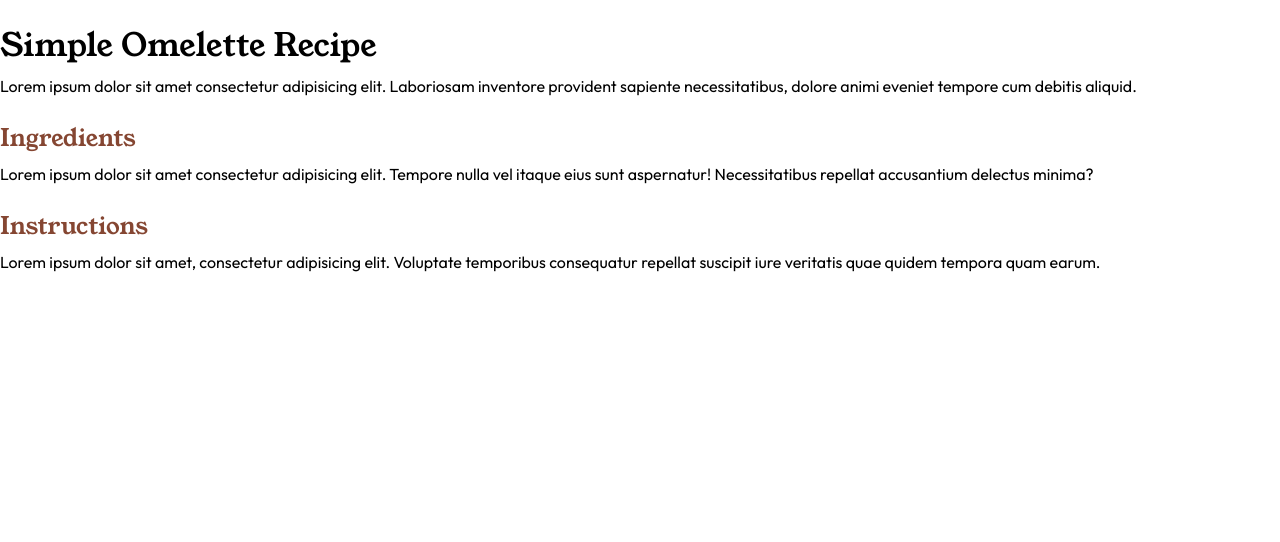
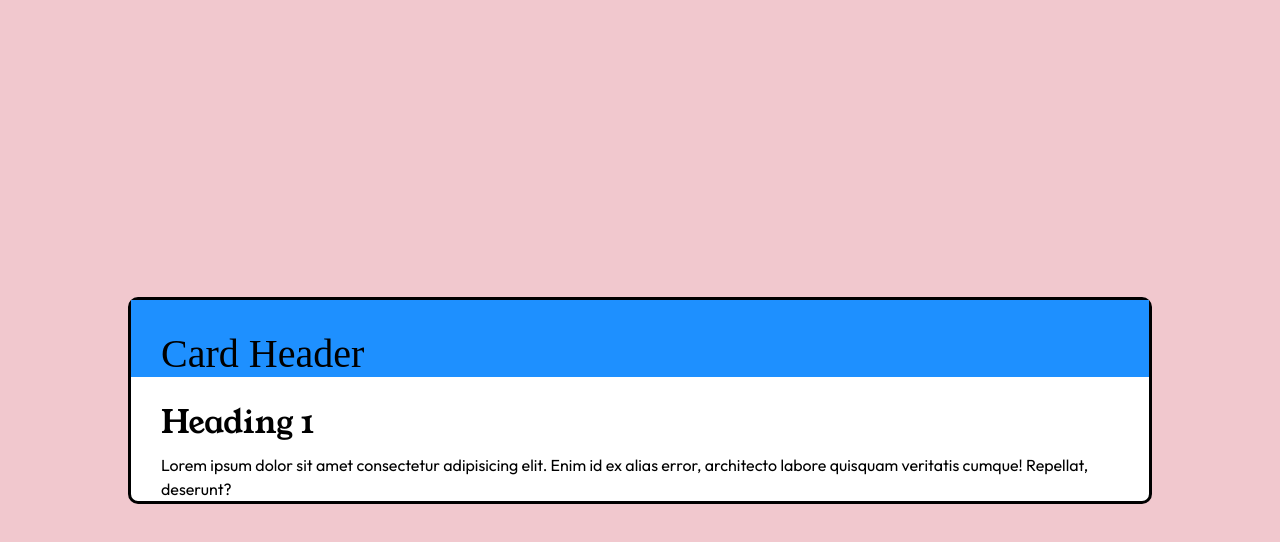
Before and after one commit to Lewis-mbui/frontendmentor-recipe-page, a plain HTML site: page index.html in a window 1280 px wide. Drawn offline with Linux system fonts and the light colour scheme.

Commit message:
Build the card component

```diff
--- a/CSS/styles.css
+++ b/CSS/styles.css
@@ -54,5 +54,45 @@ h2 {
 p {
   font-family: Outfit;
   font-size: 1.6rem;
+  line-height: 1.5;
   margin: 0;
 }
+
+/* Cards */
+.container {
+  background: rgb(241, 200, 206);
+  height: 100vh;
+}
+
+.card {
+  background: var(--color-white);
+  height: 100%;
+  border: 3px solid black;
+}
+
+.card__header {
+  background: dodgerblue;
+  font-size: 4rem;
+}
+
+.card__body {
+  padding: 0 3rem;
+}
+
+@media screen and (min-width: 768px) {
+  .container {
+    display: flex;
+    justify-content: center;
+    align-items: center;
+  }
+
+  .card {
+    height: fit-content;
+    max-width: 80vw;
+    border-radius: 10px;
+  }
+
+  .card__header {
+    padding: 3rem 3rem 0 3rem;
+  }
+}
--- a/index.html
+++ b/index.html
@@ -7,23 +7,18 @@
     <link rel="stylesheet" href="CSS/styles.css" />
   </head>
   <body>
-    <h1>Simple Omelette Recipe</h1>
-    <p>
-      Lorem ipsum dolor sit amet consectetur adipisicing elit. Laboriosam
-      inventore provident sapiente necessitatibus, dolore animi eveniet tempore
-      cum debitis aliquid.
-    </p>
-    <h2>Ingredients</h2>
-    <p>
-      Lorem ipsum dolor sit amet consectetur adipisicing elit. Tempore nulla vel
-      itaque eius sunt aspernatur! Necessitatibus repellat accusantium delectus
-      minima?
-    </p>
-    <h2>Instructions</h2>
-    <p>
-      Lorem ipsum dolor sit amet, consectetur adipisicing elit. Voluptate
-      temporibus consequatur repellat suscipit iure veritatis quae quidem
-      tempora quam earum.
-    </p>
+    <div class="container">
+      <section class="card">
+        <header class="card__header">Card Header</header>
+        <section class="card__body">
+          <h1>Heading 1</h1>
+          <p>
+            Lorem ipsum dolor sit amet consectetur adipisicing elit. Enim id ex
+            alias error, architecto labore quisquam veritatis cumque! Repellat,
+            deserunt?
+          </p>
+        </section>
+      </section>
+    </div>
   </body>
 </html>
```
Also changed, not shown: components/card.html (added, +10 -0 lines).
